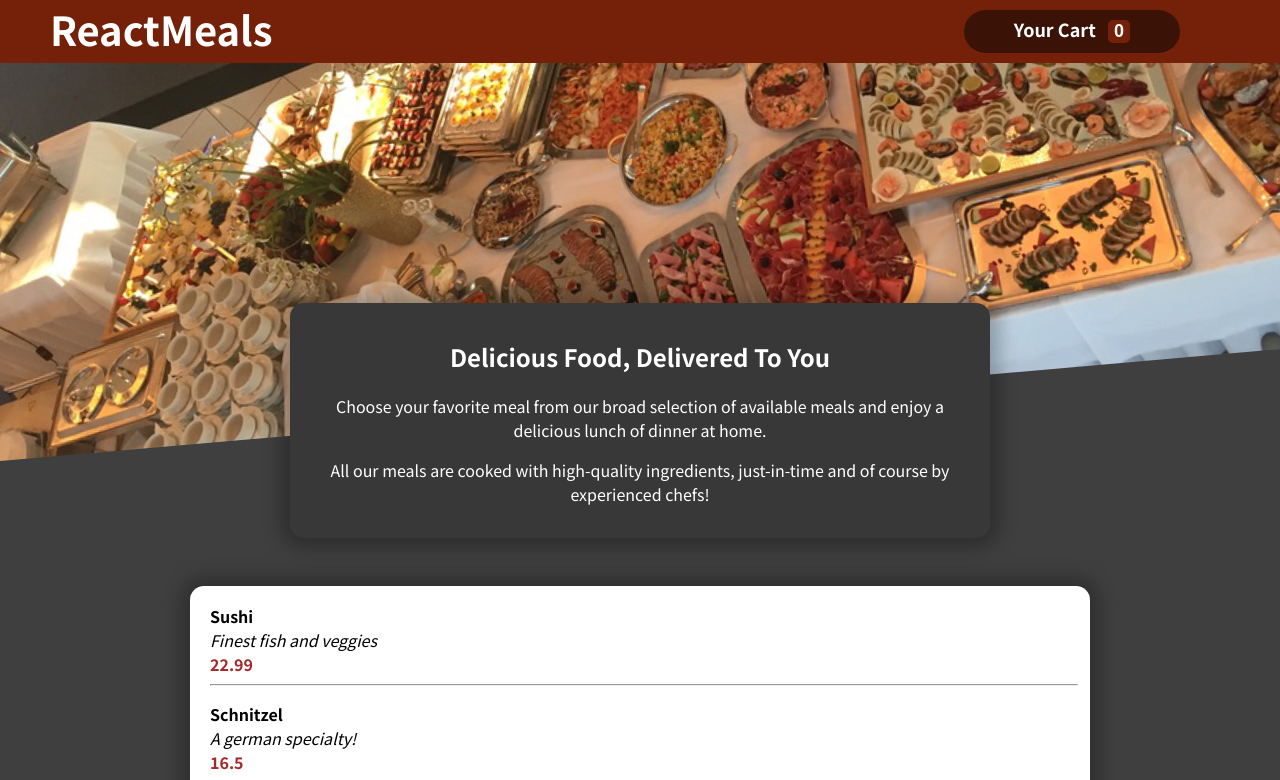
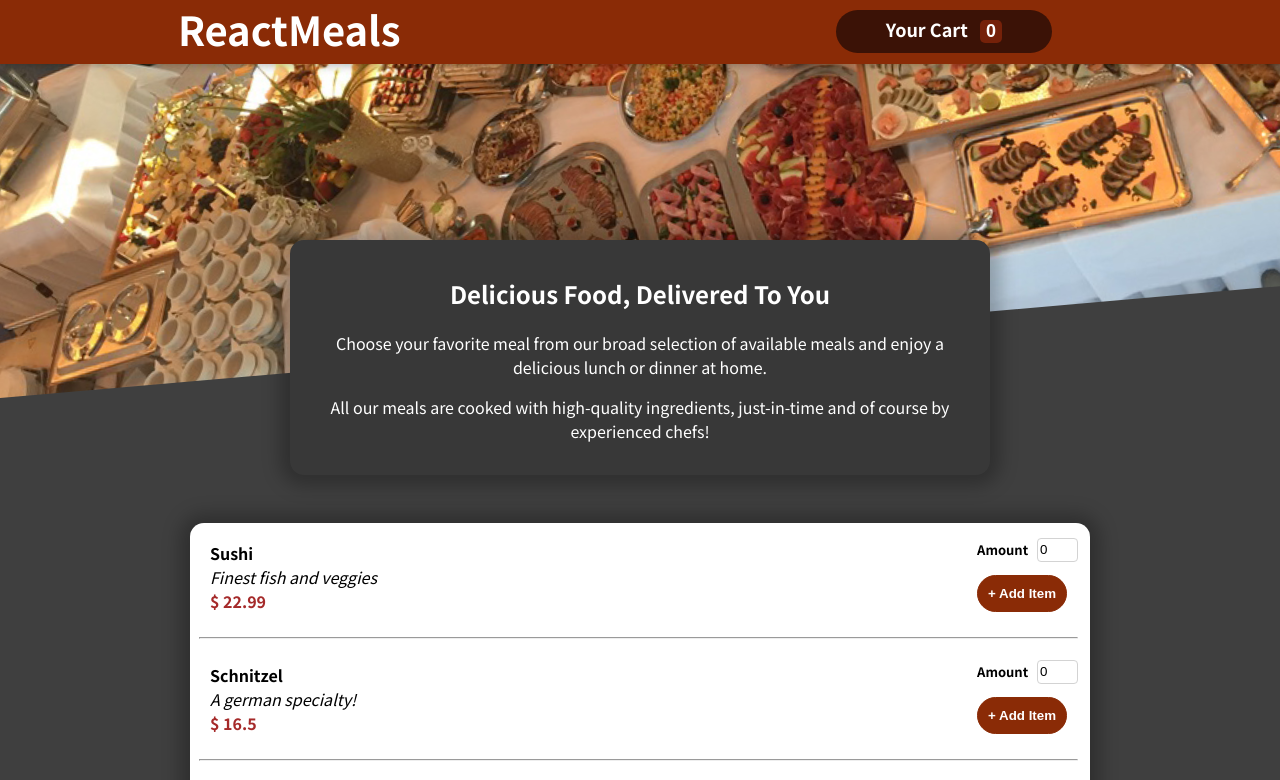
Before and after one commit to codebyayush/food-order-app, a React (Create React App) app in the folder 01-restaurant-project/: page / in a window 1280 px wide. Shown: the top 780 px of the page. Built offline with nearby package versions, Linux system fonts and the light colour scheme.

Commit message:
hard-coded add button added

```diff
--- a/01-restaurant-project/src/components/Layout/Header.module.css
+++ b/01-restaurant-project/src/components/Layout/Header.module.css
@@ -1,6 +1,14 @@
 .navbar{
-    background-color: #752109ff;
-}
+        position: fixed;
+        width: 100%;
+        height: 4rem;
+        background-color: #8a2b06;
+        color: white;
+        align-items: center;
+        padding: 0 10%;
+        box-shadow: 0 2px 8px rgba(0, 0, 0, 0.25);
+        z-index: 10;
+      }
 
 .container{
     display: flex;
--- a/01-restaurant-project/src/components/Layout/Summary.jsx
+++ b/01-restaurant-project/src/components/Layout/Summary.jsx
@@ -9,13 +9,12 @@ const AppSummary = () => {
         <h2>Delicious Food, Delivered To You</h2>
             <p>
             Choose your favorite meal from our broad selection of available meals
-            and enjoy a delicious lunch of dinner at home.
+            and enjoy a delicious lunch or dinner at home.
             </p>
             <p>
             All our meals are cooked with high-quality ingredients, just-in-time
             and of course by experienced chefs!
             </p>
-
       </div>
     </>
   );
--- a/01-restaurant-project/src/components/Meals/AvailableMeals.jsx
+++ b/01-restaurant-project/src/components/Meals/AvailableMeals.jsx
@@ -1,5 +1,6 @@
 import React from 'react';
 import classes from './Availablemeals.module.css';
+import MealForm from './MealForm';
 
 const DUMMY_MEALS = [
     {
@@ -35,13 +36,20 @@ const AvailableMeals = () => {
         {DUMMY_MEALS.map((meals) =>
             {
                 return (
-                    <ul>
+                  <>
+                  <div className={classes['new-meal-bar']}>
+                    <ul className='item-list'>
                         <li className={classes.name}>{meals.name}</li>
                         <li className={classes.desc}>{meals.description}</li>
-                        <li className={classes.price}>{meals.price}</li>
-                        <hr />
+                        <li className={classes.price}>$ {meals.price}</li>
                     </ul>
-                )
+                    <div className={classes['meal-form']}>
+                        <MealForm/>
+                    </div>
+                  </div>
+                  <hr className={classes.hr}/>
+                  </>
+                  )
             }
         )}
     </div>
--- a/01-restaurant-project/src/components/Meals/Availablemeals.module.css
+++ b/01-restaurant-project/src/components/Meals/Availablemeals.module.css
@@ -38,3 +38,12 @@ ul{
     padding-left: 20px;
     list-style-type: none;
 }
+
+.new-meal-bar{
+    display: flex;
+    justify-content: space-between;
+}
+
+.hr{
+    margin-left: 1%;
+}
--- /dev/null
+++ b/01-restaurant-project/src/components/Meals/MealForm.jsx
@@ -0,0 +1,41 @@
+import React, { useState } from "react";
+import classes from "./MealForm.module.css";
+
+const MealForm = () => {
+  const [count, setCount] = useState(0);
+
+  const addBtnClickHandler = () => {
+
+  };
+
+  const fontStyle = {
+    fontSize: "small",
+    fontWeight: "600",
+  };
+
+  const amountChangeHandler = (e) => {
+        setCount(e.target.value)
+  }
+
+  return (
+    <>
+      <form action="#" className={classes.form}>
+        <p style={fontStyle}>
+          Amount &nbsp;&nbsp;
+          <input
+            type="number"
+            className={classes["input-number"]}
+            value={count}
+            onChange={amountChangeHandler}
+            min={0}
+          />
+        </p>
+        <button type="button" onClick={addBtnClickHandler} className={classes.addBtn}>
+          + Add Item
+        </button>
+      </form>
+    </>
+  );
+};
+
+export default MealForm;
--- /dev/null
+++ b/01-restaurant-project/src/components/Meals/MealForm.module.css
@@ -0,0 +1,22 @@
+.input-number{
+    box-sizing: content-box;
+    width: 35px;
+    height: 20px;
+    border: 1px solid lightgrey;
+    border-radius: 4px;
+}
+
+.addBtn{
+    border-radius: 50px;
+    background-color: #8a2b06ff;
+    color: #ffff;
+    border: 1px solid #8a2b06ff;
+    padding: 10px;
+    font-weight: 600;
+    transition: 0.8s;
+}
+
+.addBtn:hover{
+    background-color: rgba(94, 27, 0, 0.998);
+    transition: 0.8s;
+}
```
